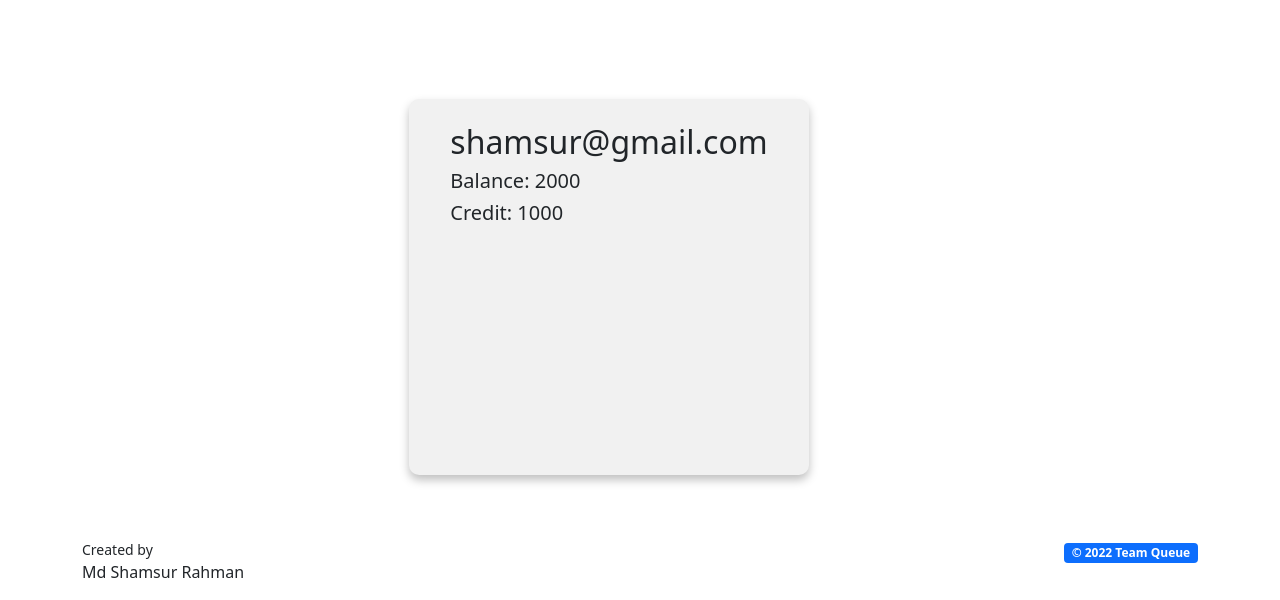
After one commit to shamsurlm10/LaptopLib, a Flask app: page /profile in a window 1280 px wide. The commit adds this page. Shown: the part 297-897 px from the top of the page. Run offline with Flask 3, Linux system fonts and the light colour scheme; some libraries are stand-ins or nearby versions.

Commit message:
last commits befor changing DB

```diff
--- a/laptoplib/mains/routes.py
+++ b/laptoplib/mains/routes.py
@@ -20,7 +20,7 @@ def login():
         # Fetching the user
         fetched_user = User.query.filter_by(email=form.email.data).first()
         # Checking the email and password
-        if fetched_user and bcrypt.check_password_hash(fetched_user.password, form.password.data):
+        if fetched_user and fetched_user.password == form.password.data:
             login_user_function(fetched_user, remember=form.remember_me.data)
             return redirect(url_for("mains.homepage"))
     return render_template("mains/login.html", form=form)
@@ -31,10 +31,7 @@ def registration():
         return redirect(url_for('mains.homepage'))
     form = RegisterForm()
     if form.validate_on_submit():
-        # Hashing
-        hashed_password = bcrypt.generate_password_hash(
-            form.password.data).decode("utf-8")
-        user = User(form.email.data, hashed_password)
+        user = User(form.email.data, form.password.data)
         db.session.add(user)
         db.session.commit()
         return redirect(url_for("mains.login"))
@@ -64,3 +61,7 @@ def explore():
 @mains.route("/checkout")
 def checkout():
     return render_template("mains/checkout.html")
+
+@mains.route("/profile")
+def profile():
+    return render_template("mains/profile.html")
--- a/laptoplib/models.py
+++ b/laptoplib/models.py
@@ -46,7 +46,7 @@ class Rent(db.Model):
     id = db.Column(db.Integer, primary_key=True)
     rent_time = db.Column(db.DateTime, default=datetime.utcnow())
     duration = db.Column(db.Integer, default=5)
-
+    return_time = db.Column(db.DateTime, nullable=True)
 
     laptop_id = db.Column(db.Integer, db.ForeignKey("laptop.id"))
     user_id = db.Column(db.Integer, db.ForeignKey("user.id"))
--- a/laptoplib/templates/layout.html
+++ b/laptoplib/templates/layout.html
@@ -43,6 +43,10 @@
                     <ul class="navbar-nav">
                         <li class="nav-item">
                             <a class="nav-link" aria-current="page" href="{{url_for('mains.credit')}}"> <b>Buy & Gift Credit</b></a>
+                        </li>
+                        <li class="nav-item">
+                            <a class="nav-link" href="{{url_for('mains.profile')}}" role="button">
+                                <b>Profile</b></a>
                         </li>
                         <li class="nav-item">
                             <a class="nav-link" href="{{url_for('mains.logout')}}" role="button">
--- /dev/null
+++ b/laptoplib/templates/mains/profile.html
@@ -0,0 +1,36 @@
+{% extends "layout.html" %}
+
+{% block title %} LaptopLib {% endblock %}
+
+{% block add_styles %}
+
+{% endblock %}
+
+{% block content %}
+
+<div class="container mt-1">
+    <div class="p-5 text-light rounded jumborton-div d-flex align-items-center" style="background-color: #212529;">
+        <img src="https://cdn-icons-png.flaticon.com/512/610/610021.png" height="100px" alt="Brand Logo"
+            class="brand-logo-homepage">
+        <h1 class="mx-3">Profile</h1>
+    </div>
+
+    <div class="container form-brand mt-5">
+    <div class="row">
+        <div class="col-xl-6 offset-xl-3 col-md-8 offset-md-2 p-5">
+            <div class="mt-4">
+                <div class="card card-l card-body shadow-card p-4">
+                    <form method="POST">
+                        <h2>shamsur@gmail.com</h2>
+                        <h5>Balance: 2000</h5>
+                        <h5>Credit: 1000</h5>
+                        </div>
+                    </form>
+                </div>
+            </div>
+        </div>
+    </div>
+</div>
+</div>
+
+{% endblock %}
```
Also changed, not shown: migrations/versions/ce1bfa23f2c8_added_return_time_in_rent_table.py (added, +32 -0 lines).
